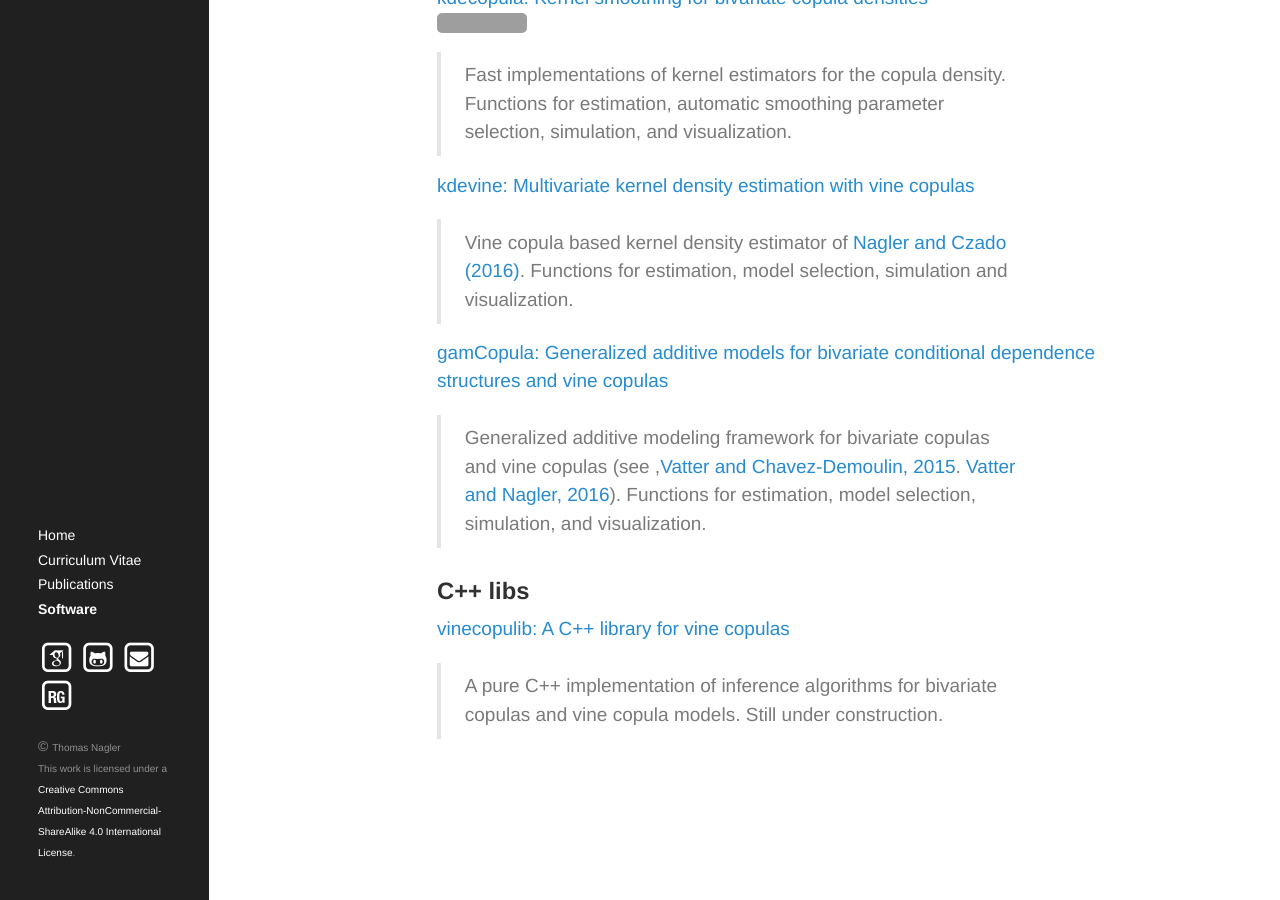
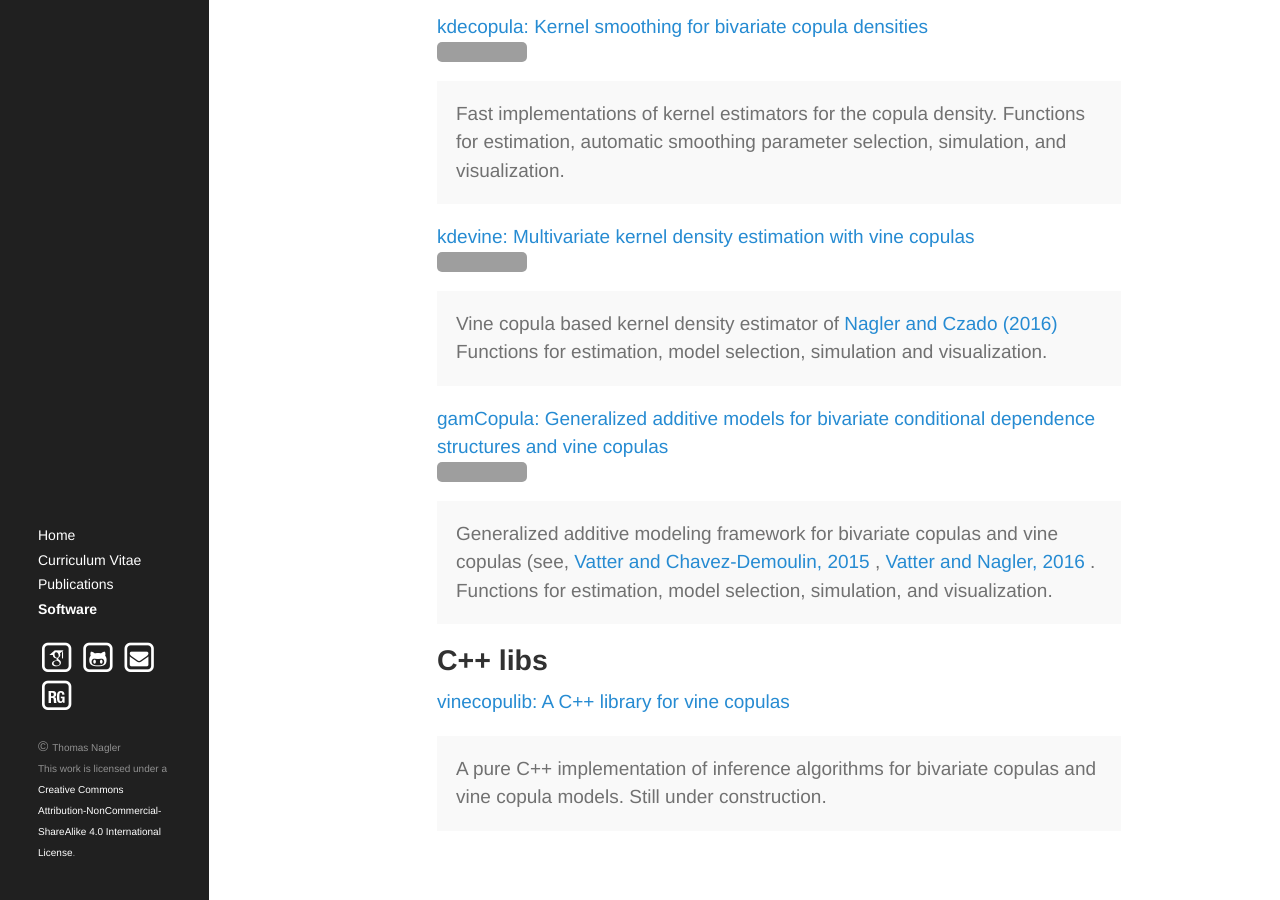
Before and after one commit to tnagler/tnagler.github.io, a Jekyll site: the page built from software.md, in a window 1280 px wide and 900 px high, scrolled down 491 px. Built offline with Jekyll 4.4.1, drawn with Linux system fonts in a browser that asks for light colours; nearby versions of some CDN libraries; some web fonts are replaced; grey boxes are pictures that could not be loaded.

Commit message:
update Software page

```diff
--- a/software.md
+++ b/software.md
@@ -8,28 +8,83 @@ You can find an overview of my projects below.
 
 -----
 
-### R packages
+## R packages
 
-[VineCopula: Statistical inference of vine copulas](https://github.com/tnagler/VineCopula)
- [![CRAN](http://www.r-pkg.org/badges/version/VineCopula?color=0065BD)](http://cran.r-project.org/web/packages/VineCopula/)
-> Tools for statistical analysis of bivariate copulas and vine copula models. Functions for parameter estimation, model selection, simulation, goodness-of-fit tests, and visualization.
+<p>
+    <a href="https://github.com/tnagler/VineCopula">
+        VineCopula: Statistical inference of vine copulas
+    </a>
+    <a href="http://cran.r-project.org/web/packages/VineCopula/">
+        <img src="http://www.r-pkg.org/badges/version/VineCopula?color=0065BD">
+    </a>
+    <p class="message">
+        Tools for statistical analysis of bivariate copulas and vine copula
+        models. Functions for parameter estimation, model selection,
+        simulation, goodness-of-fit tests, and visualization.
+    </p>
+</p>
+
+<p>
+    <a href="https://github.com/tnagler/kdecopula">
+        kdecopula: Kernel smoothing for bivariate copula densities
+    </a>
+    <a href="http://cran.r-project.org/web/packages/kdecopula/">
+        <img src="http://www.r-pkg.org/badges/version/kdecopula?color=0065BD">
+    </a>
+    <p class="message">
+        Fast implementations of kernel estimators for the copula density.
+        Functions for estimation, automatic smoothing parameter selection,
+        simulation, and visualization.
+    </p>
+</p>
+
+<p>
+    <a href="https://github.com/tnagler/kdevine">
+        kdevine: Multivariate kernel density estimation with vine copulas
+    </a>
+    <a href="https://github.com/tnagler/kdevine">
+        <img src="http://www.r-pkg.org/badges/version/kdevine?color=0065BD">
+    </a>
+    <p class="message">
+        Vine copula based kernel density estimator of
+        <a href="https://arxiv.org/abs/1503.03305">
+            Nagler and Czado (2016)
+        </a>
+        Functions for estimation, model selection, simulation and visualization.
+    </p>
+</p>
 
 
-
-[kdecopula: Kernel smoothing for bivariate copula densities](https://github.com/tnagler/kdecopula)
- [![CRAN](http://www.r-pkg.org/badges/version/kdecopula?color=0065BD)](http://cran.r-project.org/web/packages/kdecopula/)
- > Fast implementations of kernel estimators for the copula density. Functions for estimation, automatic smoothing parameter selection, simulation, and visualization.
+<p>
+    <a href="https://github.com/tvatter/gamCopula">
+        gamCopula: Generalized additive models for bivariate conditional
+        dependence structures and vine copulas
+    </a>
+    <a href="https://github.com/tvatter/gamCopula">
+        <img src="http://www.r-pkg.org/badges/version/gamCopula?color=0065BD">
+    </a>
+    <p class="message">
+        Generalized additive modeling framework for bivariate copulas and vine
+        copulas (see,
+        <a href="http://www.sciencedirect.com/science/article/pii/S0047259X15001633">
+            Vatter and Chavez-Demoulin, 2015
+        </a>,
+        <a href="https://arxiv.org/abs/1608.01593">
+            Vatter and Nagler, 2016
+        </a>. Functions for estimation, model selection, simulation, and
+        visualization.
+    </p>
+</p>
 
 
+## C++ libs
 
-[kdevine: Multivariate kernel density estimation with vine copulas](https://github.com/tnagler/kdevine)
-> Vine copula based kernel density estimator of [Nagler and Czado (2016)](https://arxiv.org/abs/1503.03305). Functions for estimation, model selection, simulation and visualization.
-
-
-[gamCopula: Generalized additive models for bivariate conditional dependence structures and vine copulas](https://github.com/tvatter/gamCopula)
-> Generalized additive modeling framework for bivariate copulas and vine copulas (see ,[Vatter and Chavez-Demoulin, 2015](http://www.sciencedirect.com/science/article/pii/S0047259X15001633). [Vatter and Nagler, 2016](https://arxiv.org/abs/1608.01593)). Functions for estimation, model selection, simulation, and visualization.
-
-
-### C++ libs
-[vinecopulib: A C++ library for vine copulas](https://github.com/tvatter/vinecopulib)
-> A pure C++ implementation of inference algorithms for bivariate copulas and vine copula models. Still under construction.
+<p>
+    <a href="https://github.com/tvatter/vinecopulib">
+        vinecopulib: A C++ library for vine copulas
+    </a>
+    <p class="message">
+        A pure C++ implementation of inference algorithms for bivariate copulas
+        and vine copula models. Still under construction.
+    </p>
+</p>
```
Also changed, not shown: 2 other files.
